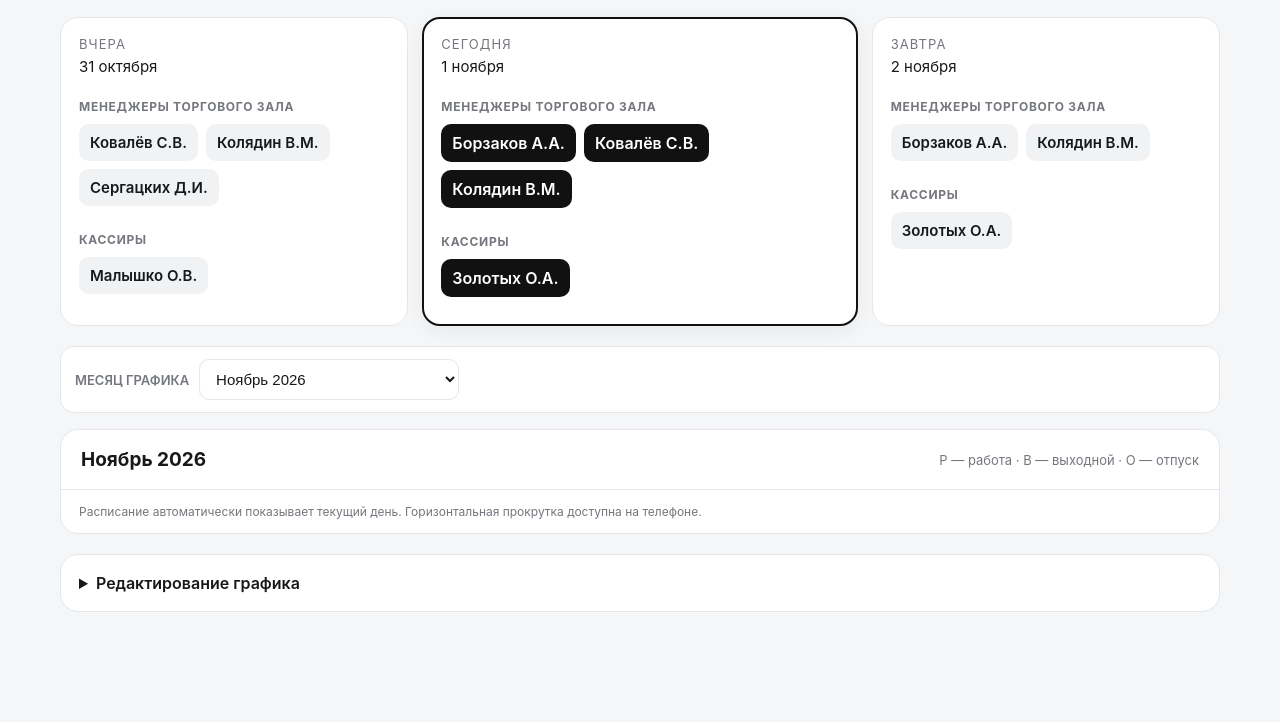
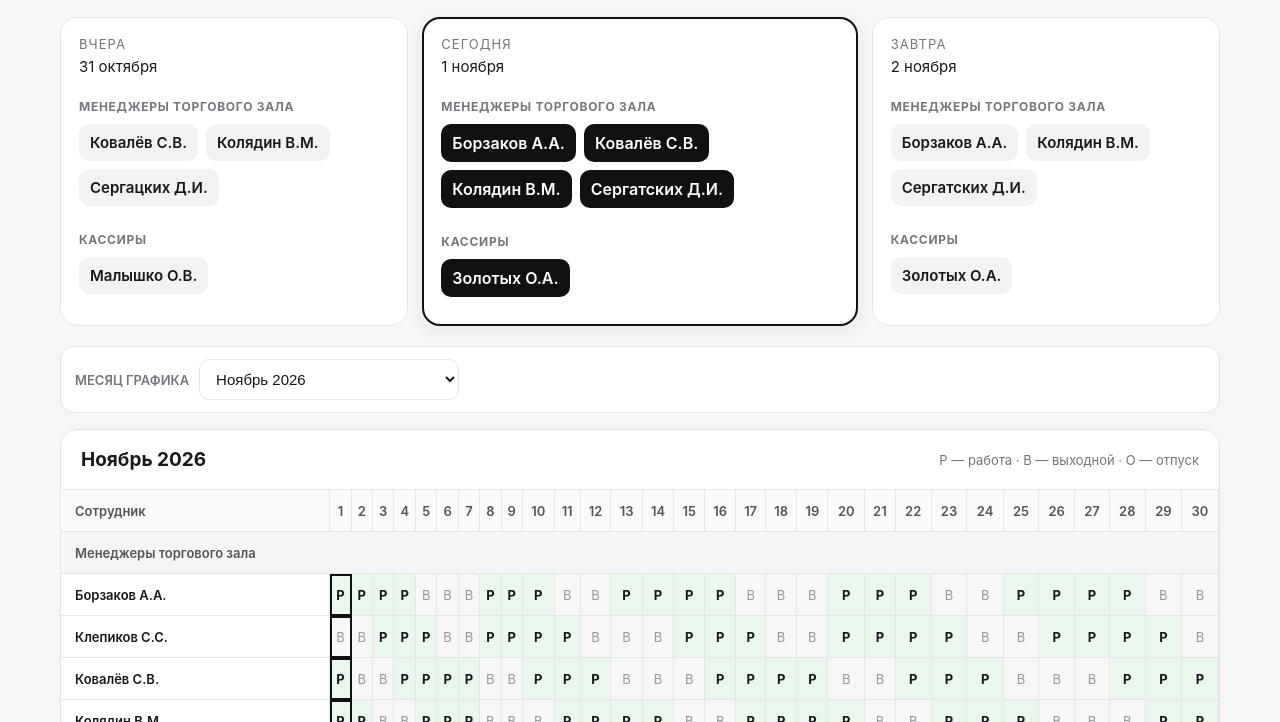
Before and after one commit to bossbarbosss-commits/trial-sport-vrn, a plain HTML site: page index.html in a window 1280 px wide. Shown: the part 78-800 px from the top of the page. Drawn offline with Linux system fonts and the light colour scheme.

Commit message:
Add files via upload

```diff
--- a/index.html
+++ b/index.html
@@ -139,7 +139,7 @@
 };
 const monthNames = {"2026-10":"Октябрь 2026","2026-11":"Ноябрь 2026"};
 const roleGroups = [
-  { title: "Менеджеры торгового зала", names: ["Борзаков А.А.","Клепиков С.С.","Ковалёв С.В.","Колядин В.М.","Сергацких Д.И."] },
+  { title: "Менеджеры торгового зала", names: ["Борзаков А.А.","Клепиков С.С.","Ковалёв С.В.","Колядин В.М.","Сергацких Д.И.","Сергатских Д.И."] },
   { title: "Кассиры", names: ["Золотых О.А.","Малышко О.В."] }
 ];
 let selectedMonth = "2026-11";
@@ -161,6 +161,7 @@
 function normalize(s, days) { return (s || "").padEnd(days, "В").slice(0, days); }
 function monthParts(key) { const [y,m] = key.split("-").map(Number); return {year:y, month:m-1}; }
 function daysCount(key) { const p=monthParts(key); return new Date(p.year,p.month+1,0).getDate(); }
+function getStatus(name, day) { return normalize(schedule[name], daysCount(selectedMonth))[day-1] || "В"; }
 function scheduleForDate(date) {
   const key = `${date.getFullYear()}-${String(date.getMonth()+1).padStart(2,"0")}`;
   if (!schedules[key]) return null;
```
